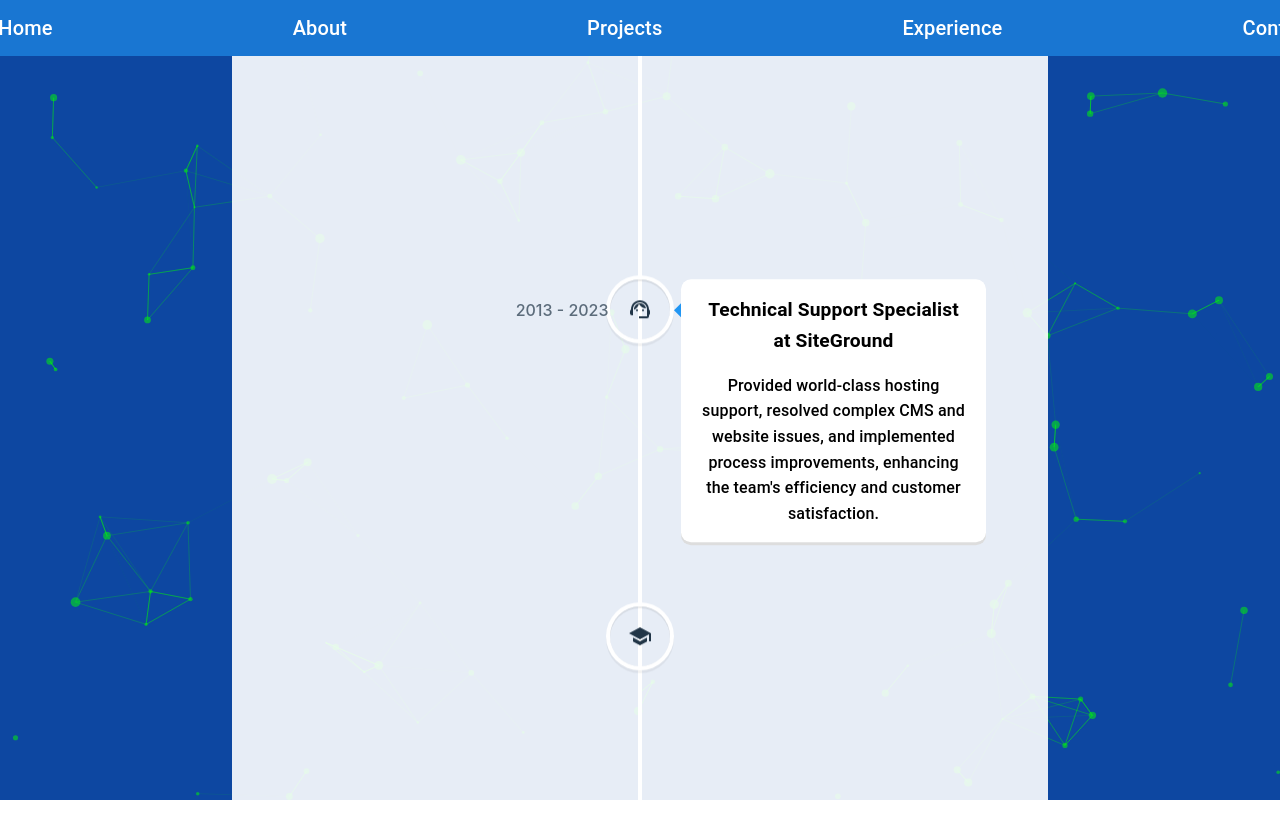
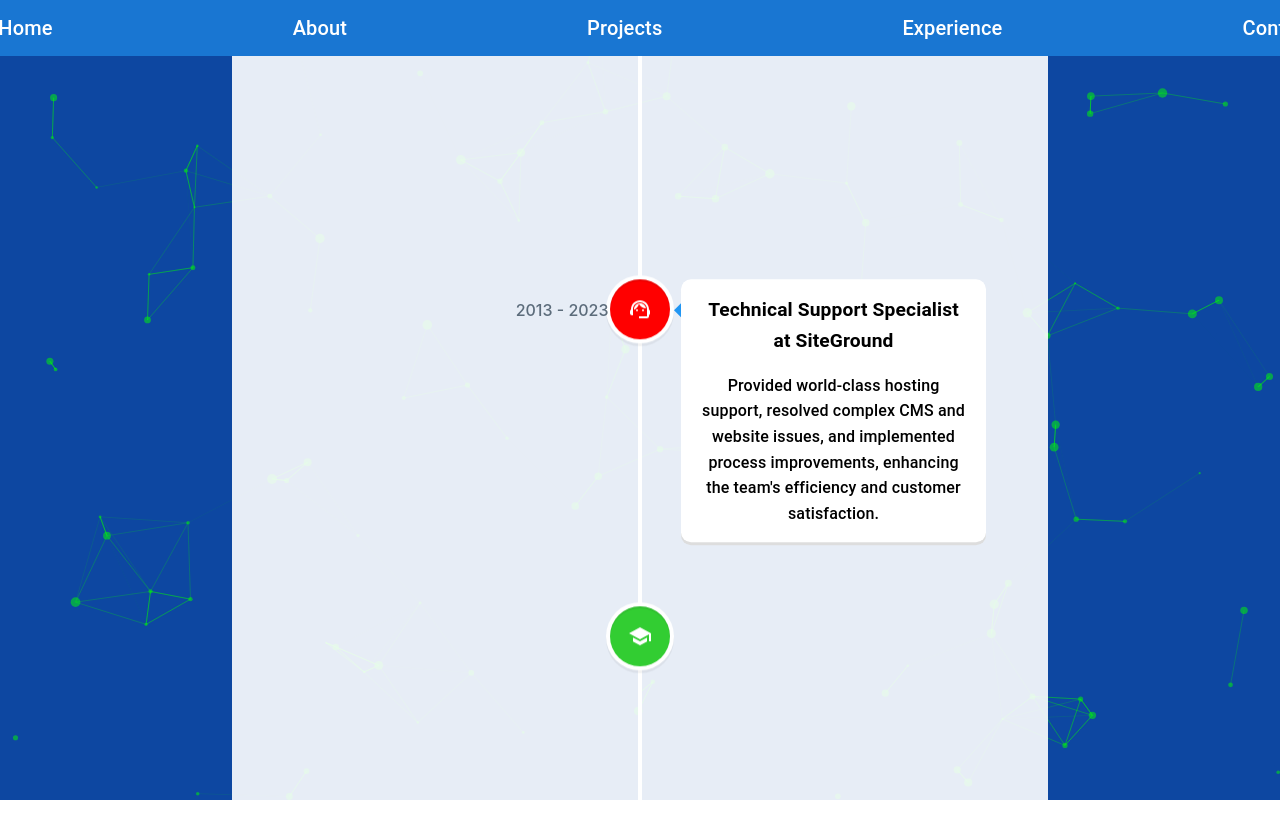
Before and after one commit to todor-savov/personal-portfolio, a React (Vite) app in the folder personal-portfolio/: page /experience in a window 1280 px wide. Shown: the top 838 px of the page. Built offline with nearby package versions, Linux system fonts and the light colour scheme.

Commit message:
Add iconType key to the experience item objects in constants.ts (to allow different style to be applied to each experience item icon)

```diff
--- a/personal-portfolio/src/common/constants.ts
+++ b/personal-portfolio/src/common/constants.ts
@@ -56,6 +56,10 @@
         date: "January - June 2024",
         title: "Alpha JavaScript Program at Telerik Software Academy",
         icon: DeveloperMode,
+        iconStyle: {
+            background: "#32CD32",
+            color: "#fff",
+        },
         description:
           "Completed an intensive JavaScript program, gaining hands-on experience in modern front-end technologies like React, TypeScript, and ES6 standards.",
     },
@@ -63,6 +67,10 @@
         date: "2013 - 2023",
         title: "Technical Support Specialist at SiteGround",
         icon: SupportAgent,
+        iconStyle: {
+            background: "#FF0000",
+            color: "#fff",
+        },
         description:
           "Provided world-class hosting support, resolved complex CMS and website issues, and implemented process improvements, enhancing the team's efficiency and customer satisfaction.",
     },
@@ -70,6 +78,10 @@
         date: "2015 - 2017",
         title: "Master's Degree in Computer Networks and Programming",
         icon: School,
+        iconStyle: {
+            background: "#32CD32",
+            color: "#fff",
+        },
         description:
           "Earned a Master's degree at Sofia University, focusing on distributed systems, mobile technologies, and programming. This program ignited my passion for software development.",
     },
```
